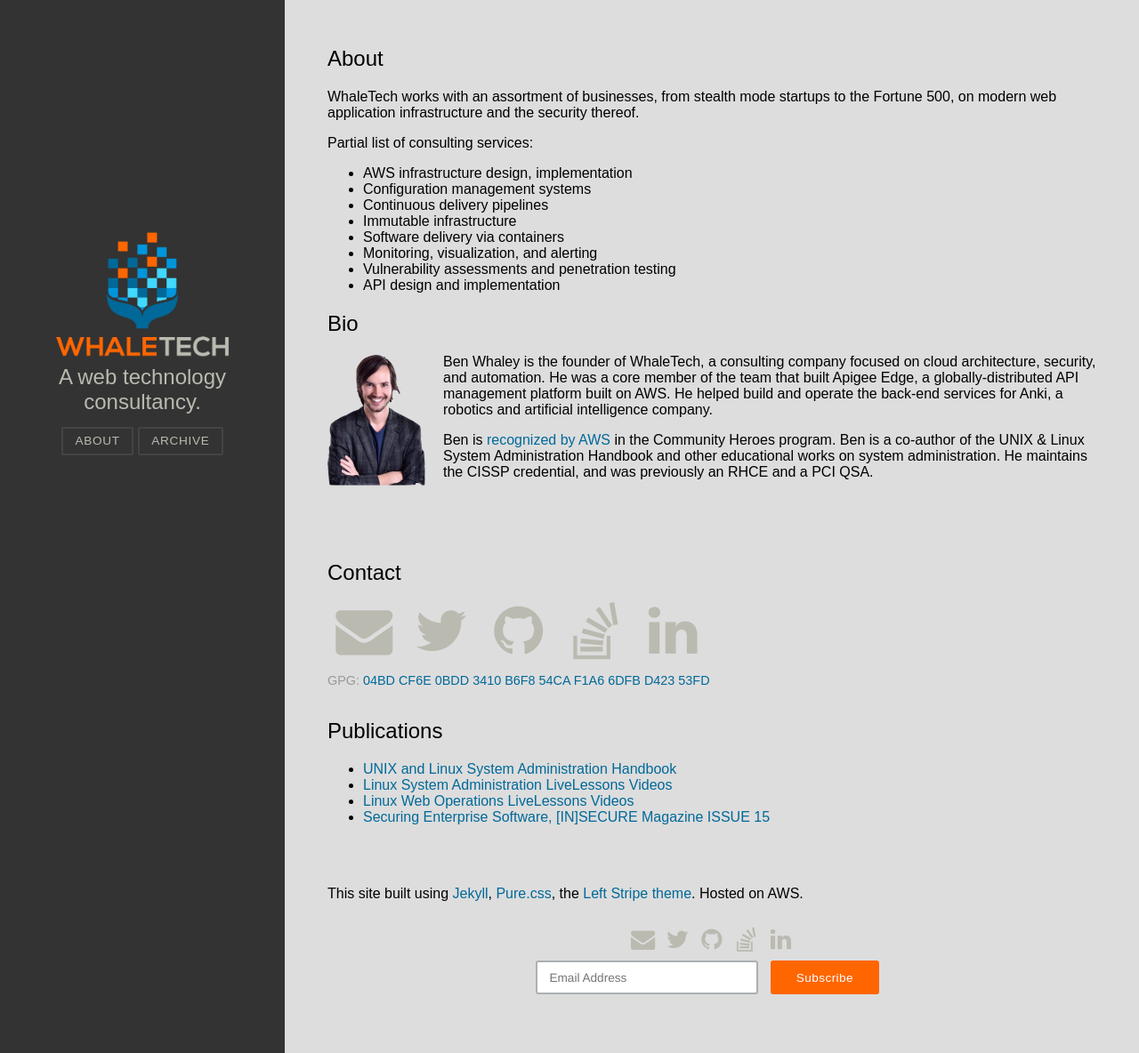
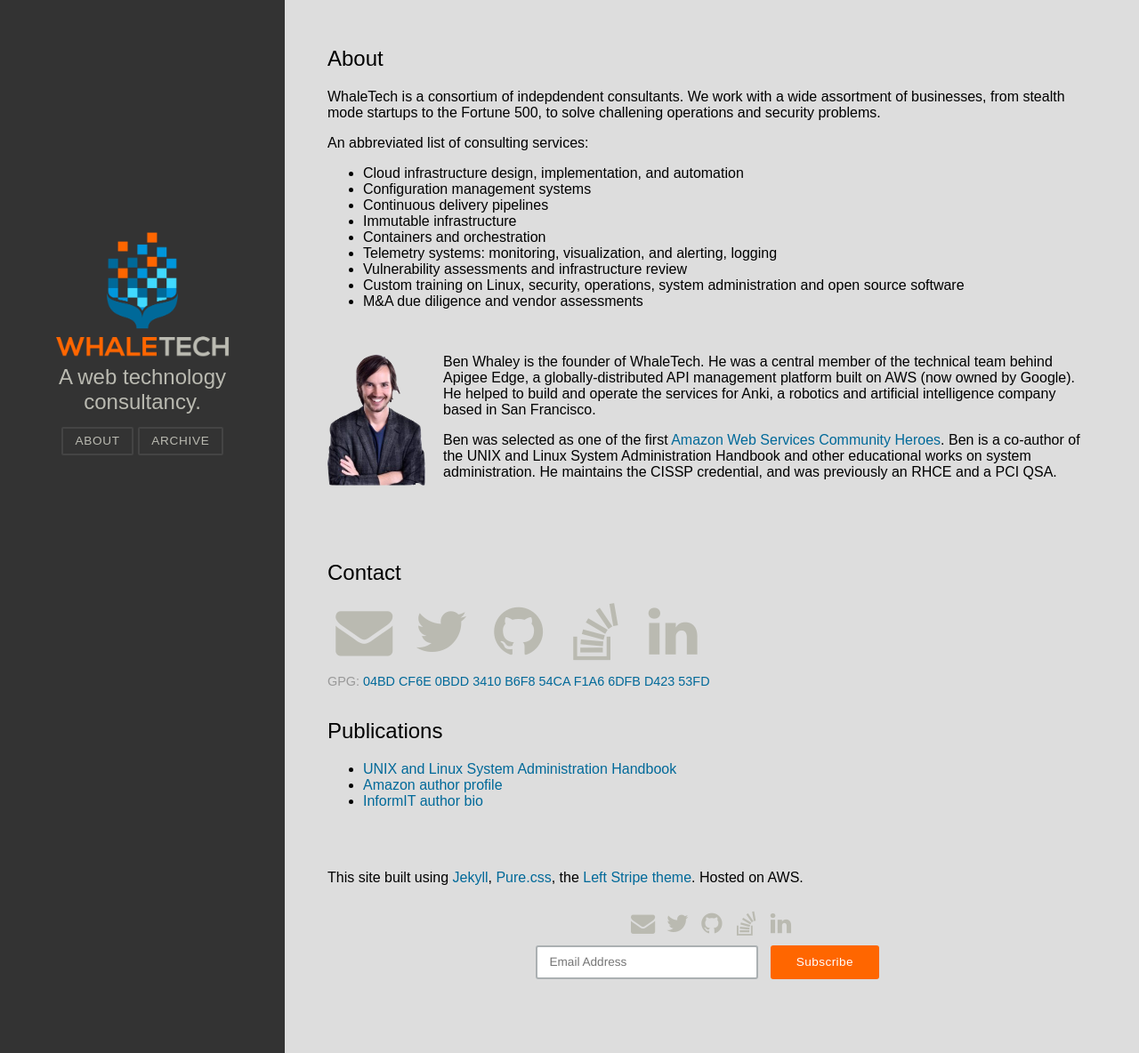
Before and after one commit to bwhaley/whaletech.co, a Jekyll site: the page built from about/index.html, in a window 1280 px wide and 1184 px high. Shown: the whole window at 89% size. Built offline with Jekyll 4.4.1, drawn with Linux system fonts in a browser that asks for light colours; comment, search, counter and statistics services are not loaded.

Commit message:
updated about page

```diff
--- a/_layouts/about.html
+++ b/_layouts/about.html
@@ -2,25 +2,26 @@
 layout: default
 ---
 <h2>About</h2>
-<p>WhaleTech works with an assortment of businesses, from stealth mode startups to the Fortune 500, on modern web application infrastructure and the security thereof.</p>
+<p>WhaleTech is a consortium of indepdendent consultants. We work with a wide assortment of businesses, from stealth mode startups to the Fortune 500, to solve challening operations and security problems.</p>
 
-<p>Partial list of consulting services:</p>
+<p>An abbreviated list of consulting services:</p>
 <ul>
-<li> AWS infrastructure design, implementation</li>
+<li> Cloud infrastructure design, implementation, and automation</li>
 <li> Configuration management systems</li>
 <li> Continuous delivery pipelines</li>
 <li> Immutable infrastructure</li>
-<li> Software delivery via containers</li>
-<li> Monitoring, visualization, and alerting</li>
-<li> Vulnerability assessments and penetration testing</li>
-<li> API design and implementation</li>
+<li> Containers and orchestration</li>
+<li> Telemetry systems: monitoring, visualization, and alerting, logging</li>
+<li> Vulnerability assessments and infrastructure review</li>
+<li> Custom training on Linux, security, operations, system administration and open source software</li>
+<li> M&A due diligence and vendor assessments</li>
 </ul>
 
-<h2>Bio</h2>
+<br/>
 <div class="bio">
   <img src="/images/ben.png">
-  <p>Ben Whaley is the founder of WhaleTech, a consulting company focused on cloud architecture, security, and automation. He was a core member of the team that built Apigee Edge, a globally-distributed API management platform built on AWS. He helped build and operate the back-end services for Anki, a robotics and artificial intelligence company.</p>
-  <p>Ben is <a href="https://aws.amazon.com/heroes/usa/ben-whaley/">recognized by AWS</a> in the Community Heroes program. Ben is a co-author of the UNIX & Linux System Administration Handbook and other educational works on system administration. He maintains the CISSP credential, and was previously an RHCE and a PCI QSA.</p>
+  <p>Ben Whaley is the founder of WhaleTech. He was a central member of the technical team behind Apigee Edge, a globally-distributed API management platform built on AWS (now owned by Google). He helped to build and operate the services for Anki, a robotics and artificial intelligence company based in San Francisco.</p>
+  <p>Ben was selected as one of the first <a href="https://aws.amazon.com/heroes/usa/ben-whaley/">Amazon Web Services Community Heroes</a>. Ben is a co-author of the UNIX and Linux System Administration Handbook and other educational works on system administration. He maintains the CISSP credential, and was previously an RHCE and a PCI QSA.</p>
 </div>
 <br><br><br>
 <p>
@@ -38,10 +39,10 @@
 <h2>Publications</h2>
 <ul>
 <li><a href="http://admin.com">UNIX and Linux System Administration Handbook</a>
-<li><a href="http://click.linksynergy.com/fs-bin/click?id=V8AbX0rxSNw&offerid=145238.10000366&type=3&subid=0">Linux System Administration LiveLessons Videos</a>
-<li><a href="http://click.linksynergy.com/link?id=V8AbX0rxSNw&offerid=163217.2197849&type=2&murl=http%3A%2F%2Fwww.informit.com%2Ftitle%2F9780133927627">Linux Web Operations LiveLessons Videos
-<li><a href="https://s3-us-west-2.amazonaws.com/whaletech.co/INSECURE-Mag-15.pdf">Securing Enterprise Software, [IN]SECURE Magazine ISSUE 15</a></li>
+<li><a href="http://amazon.com/author/benwhaley">Amazon author profile</a>
+<li><a href="https://www.informit.com/authors/bio/6f805460-3656-49c7-b11c-d3a3b2ca2f47">InformIT author bio</a>
 </ul>
+
 <br/>
 <br/>
 <p>This site built using <a href="https://jekyllrb.com">Jekyll</a>, <a href="http://purecss.io/")>Pure.css</a>, the <a href="https://github.com/martin308/left-stripe">Left Stripe theme</a>. Hosted on AWS.</p>
```
